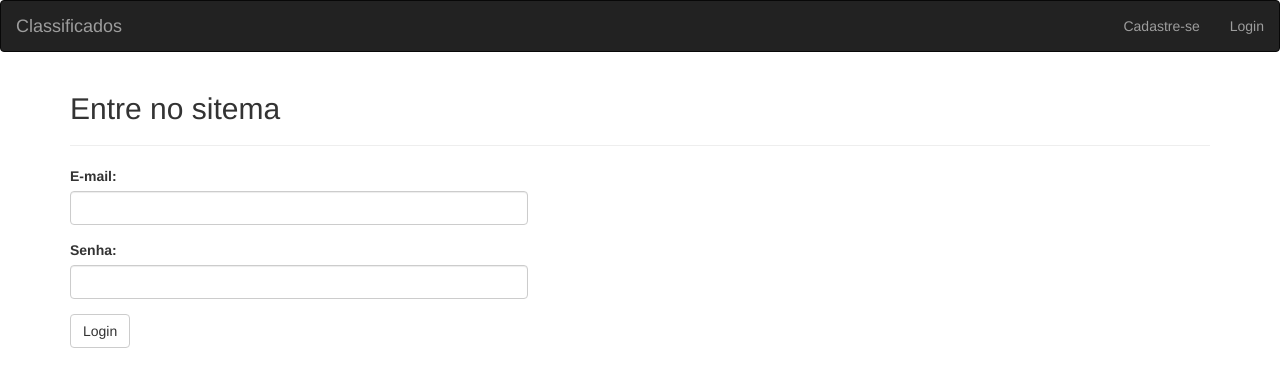
After one commit to PauloMtz/site-classificados-php, a PHP site: page /login.php in a window 1280 px wide. The commit adds this page. Shown: the top 387 px of the page. Run offline with PHP 8.4, Linux system fonts and the light colour scheme; some libraries are stand-ins or nearby versions.

Commit message:
Criação do login

```diff
--- a/cadastro.php
+++ b/cadastro.php
@@ -1,6 +1,6 @@
 <?php require 'temp/header.php'; ?>
 <div class="container">
-	<h2>Cadastre-se</h2>
+	<h2>Cadastre-se</h2><hr>
 	<?php
 	require 'classes/Usuario.class.php';
 
--- a/classes/Usuario.class.php
+++ b/classes/Usuario.class.php
@@ -27,5 +27,23 @@ class Usuario {
 		}
 
 	}
+
+	public function login($email, $senha) {
+
+		global $pdo;
+
+		$sql = $pdo->prepare("SELECT id_usuario FROM usuarios WHERE email = :email AND senha = :senha");
+		$sql->bindValue(":email", $email);
+		$sql->bindValue(":senha", md5($senha));
+		$sql->execute();
+
+		if ($sql->rowCount() > 0) {
+			$dados = $sql->fetch(); // aqui se usa fetch porque são dados de um usuário (uma linha)
+			$_SESSION['clogin'] = $dados['id_usuario']; // aqui, atribui-se o id do usuário à sessão
+			return true;
+		} else {
+			return false;
+		}
+	}
 }
 ?>
--- /dev/null
+++ b/login.php
@@ -0,0 +1,45 @@
+<?php require 'temp/header.php'; ?>
+<div class="container">
+	<h2>Entre no sitema</h2><hr>
+	<?php
+	require 'classes/Usuario.class.php';
+
+	// cria objeto
+	$u = new Usuario();
+
+	// verifica dados enviados pelo formulário
+	if(isset($_POST['email']) && !empty($_POST['email'])) {
+		$email = addslashes($_POST['email']);
+		$senha = $_POST['senha'];
+
+		if ($u->login($email, $senha)) {
+		?><!-- aqui não se pode usar o header location porque já html anteriormente (dá erro) -->
+			<script type="text/javascript">window.location.href="index.php";</script>
+		<?php
+		} else {
+		?>
+			<div class="alert alert-danger">
+				<p>Usuário e/ou senha inválidos.</p>
+			</div>
+		<?php
+		}
+	}
+	?>
+	<form method="POST">
+		<div class="row">
+			<div class="form-group col-sm-5">
+				<label for="email">E-mail:</label>
+				<input type="email" name="email" id="email" class="form-control" />
+			</div>
+		</div>
+		<div class="row">
+			<div class="form-group col-sm-5">
+				<label for="senha">Senha:</label>
+				<input type="password" name="senha" id="senha" class="form-control" />
+			</div>
+		</div>
+		<input type="submit" value="Login" class="btn btn-default" />
+	</form>
+
+</div>
+<?php require 'temp/footer.php'; ?>
```
